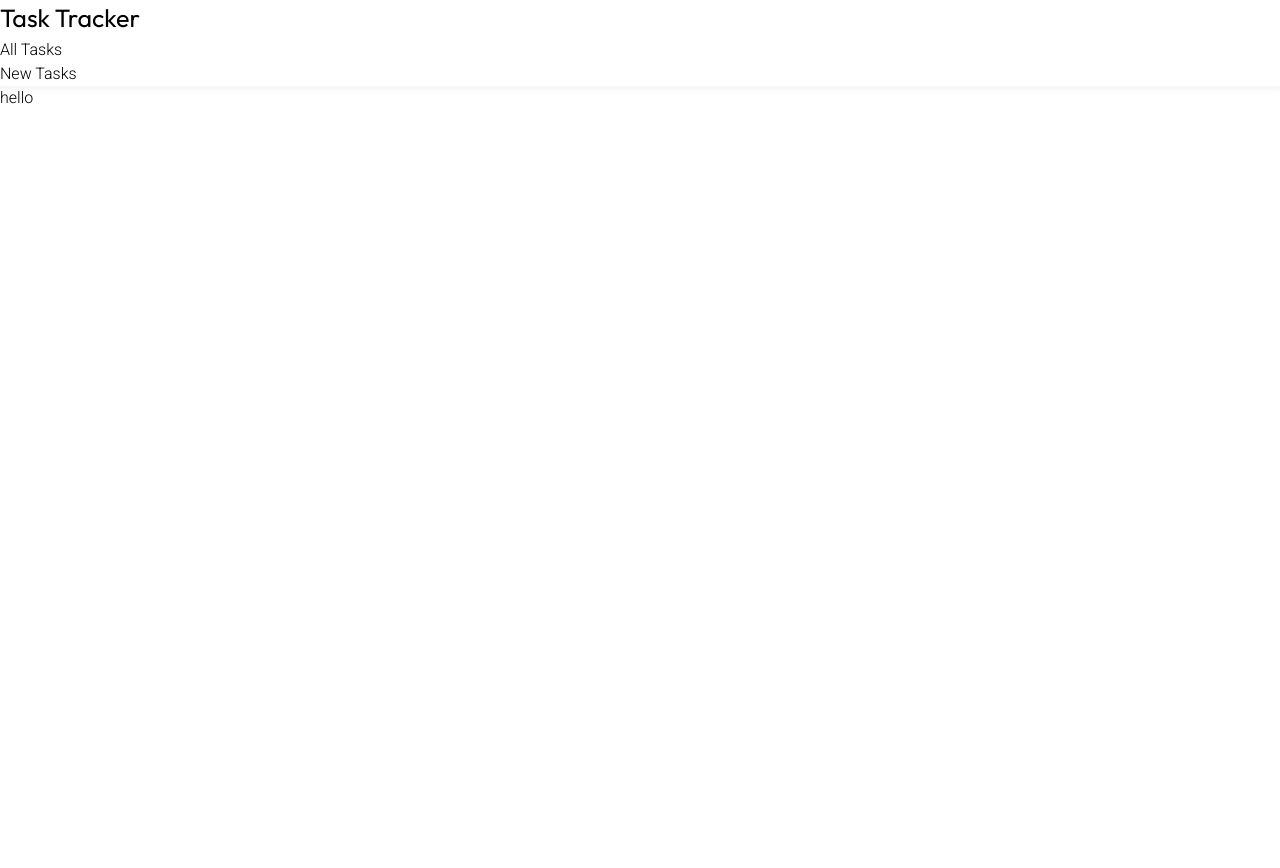
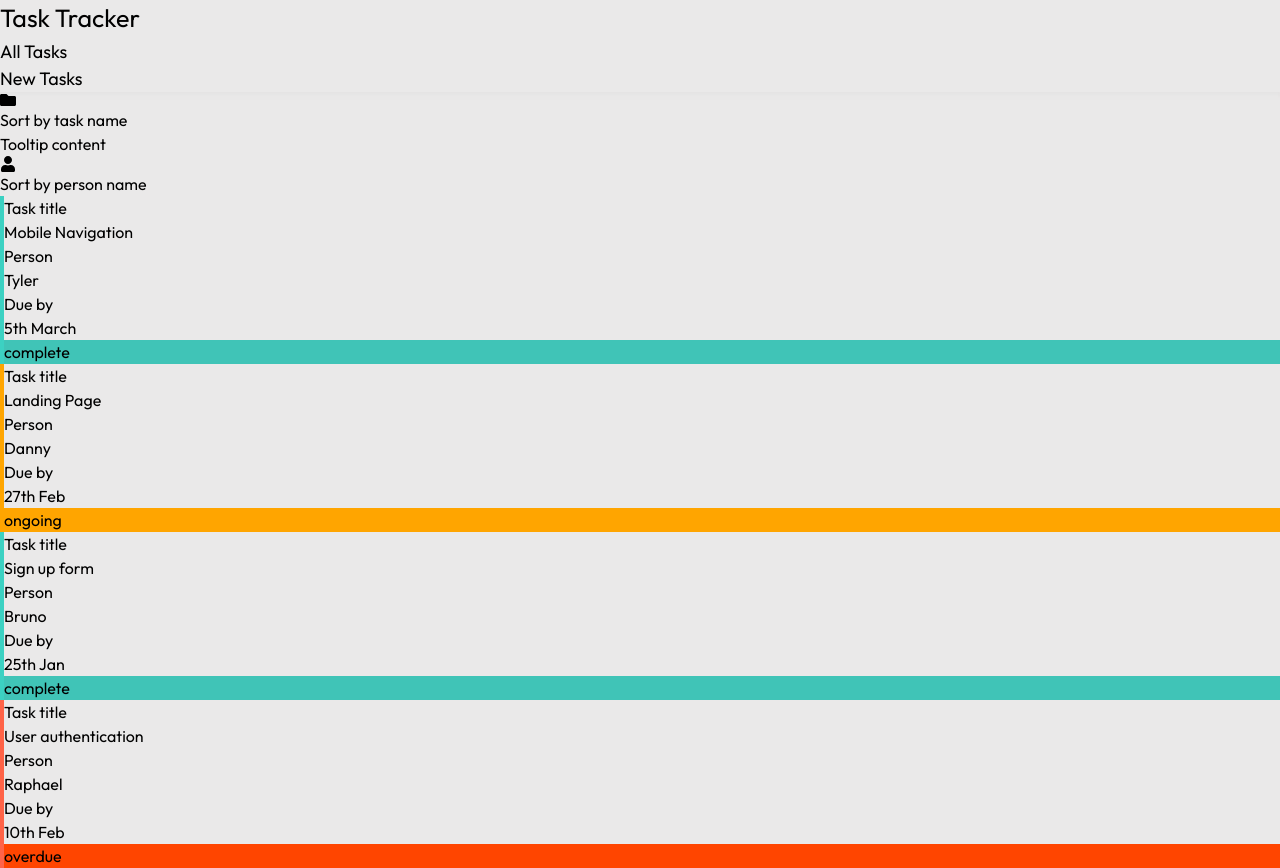
Before and after one commit to brunoFernandes21/react-task-tracker-2024, a React (Vite) app: page / in a window 1280 px wide. Before the commit the page ends 800 px from the top, so only its background shows below. Built offline with nearby package versions, Linux system fonts and the light colour scheme.

Commit message:
create header, tasks, and container components with some simple features

```diff
--- a/package.json
+++ b/package.json
@@ -11,7 +11,8 @@
   },
   "dependencies": {
     "react": "^18.2.0",
-    "react-dom": "^18.2.0"
+    "react-dom": "^18.2.0",
+    "react-icons": "^5.0.1"
   },
   "devDependencies": {
     "@types/react": "^18.2.66",
--- a/src/App.jsx
+++ b/src/App.jsx
@@ -1,15 +1,46 @@
-import Header from "./components/Header"
-import TaskContainer from "./components/TaskContainer"
+import { useState } from "react";
+import Header from "./components/Header";
+import TasksContainer from "./components/TasksContainer";
 
 const App = () => {
+  const [tasks, setTasks] = useState([
+    {
+      id: 1,
+      person: "Tyler",
+      title: "Mobile Navigation",
+      due: "5th March",
+      status: "complete",
+    },
+    {
+      id: 2,
+      person: "Danny",
+      title: "Landing Page",
+      due: "27th Feb",
+      status: "ongoing",
+    },
+    {
+      id: 3,
+      person: "Bruno",
+      title: "Sign up form",
+      due: "25th Jan",
+      status: "complete",
+    },
+    {
+      id: 4,
+      person: "Raphael",
+      title: "User authentication",
+      due: "10th Feb",
+      status: "overdue",
+    },
+  ]);
   return (
     <main>
-      <Header/>
-      <section className="max-w-[1200px] text-slate-800 m-auto">
-        <TaskContainer/>
+      <Header />
+      <section className="px-5 md:max-w-[1200px] text-slate-800 m-auto">
+        <TasksContainer tasks={tasks} setTasks={setTasks} />
       </section>
     </main>
-  )
-}
+  );
+};
 
-export default App
+export default App;
--- a/src/components/Header.jsx
+++ b/src/components/Header.jsx
@@ -1,10 +1,10 @@
 const Header = () => {
   return (
-    <nav className="flex justify-between items-center h-16 sm:px-10 lg:px-40 text-slate-600">
+    <nav className="flex justify-between items-center h-16 px-5 md:px-10 lg:px-40 text-gray-500">
       <h1>Task Tracker</h1>
         <ul className="flex gap-6 items-center">
-          <li className=" cursor-pointer hover:text-slate-900 transition-all ease-in-out">All Tasks</li>
-          <li className="cursor-pointer hover:text-slate-900 transition-all ease-in-out">New Tasks</li>
+          <li className="font-semibold cursor-pointer hover:text-slate-900 transition-all ease-in-out">All Tasks</li>
+          <li className="font-semibold cursor-pointer hover:text-slate-900 transition-all ease-in-out">New Tasks</li>
         </ul>
     </nav>
   )
--- /dev/null
+++ b/src/components/Task.jsx
@@ -0,0 +1,25 @@
+const Task = ({ task }) => {
+  return (
+    <main className={`grid grid-cols-6 mt-1 bg-gray-100 p-5 rounded task ${task.status} divide-`}>
+      <section className="col-span-3 ">
+        <div className="text-lg text-slate-400">Task title</div>
+        <div>{task.title}</div>
+      </section>
+      <section>
+        <div className="text-lg text-slate-400">Person</div>
+        <div>{task.person}</div>
+      </section>
+      <section>
+        <div className="text-lg text-slate-400">Due by</div>
+        <div>{task.due}</div>
+      </section>
+      <section className="flex items-center justify-center">
+        <div className={`flex items-center justify-center font-semibold rounded-full py-1 w-24 text-white chip ${task.status}`}>
+        <span>{task.status}</span>
+        </div>
+      </section>
+    </main>
+  );
+};
+
+export default Task;
--- a/src/components/TaskContainer.jsx
+++ /dev/null
@@ -1,9 +0,0 @@
-const TaskContainer = () => {
-  return (
-    <main className='task__container border mt-20'>
-        hello
-    </main>
-  )
-}
-
-export default TaskContainer
--- /dev/null
+++ b/src/components/TasksContainer.jsx
@@ -0,0 +1,60 @@
+import Task from "./Task";
+import { FaFolder } from "react-icons/fa";
+import { FaUser } from "react-icons/fa";
+
+const TasksContainer = ({ tasks, setTasks }) => {
+  const sortByTaskName = () => {
+    const sortedTasks = tasks.sort((a, b) => {
+      //One way of sorting string in ASC
+      return a.title < b.title ? -1 : 1;
+    });
+
+    setTasks([...sortedTasks]);
+  };
+
+  const sortByPersonName = () => {
+    const sortedTasks = tasks.sort((a, b) => {
+      if (tasks.length !== 0) {
+        //One way of sorting string in ASC
+        return a.person.localeCompare(b.person);
+      }
+    });
+
+    setTasks([...sortedTasks]);
+  };
+
+  return (
+    <main className="mt-20">
+      <section className="flex items-center mb-10 gap-8 ml-4">
+        <button
+          onClick={sortByTaskName}
+          data-tooltip-target="tooltip-default" type="button"
+          className="flex items-center gap-2 text-gray-500"
+        >
+          <FaFolder />
+          <span>Sort by task name</span>
+        </button>
+        <div
+          id="tooltip-default"
+          role="tooltip"
+          className="absolute z-10 invisible inline-block px-3 py-2 text-sm font-medium text-white transition-opacity duration-300 bg-gray-900 rounded-lg shadow-sm opacity-0 tooltip dark:bg-gray-700"
+        >
+          Tooltip content
+          <div className="tooltip-arrow" data-popper-arrow></div>
+        </div>
+        <button
+          onClick={sortByPersonName}
+          className="flex items-center gap-2 text-gray-500"
+        >
+          <FaUser />
+          <span>Sort by person name</span>
+        </button>
+      </section>
+      {tasks.map((task) => (
+        <Task key={task.id} task={task} />
+      ))}
+    </main>
+  );
+};
+
+export default TasksContainer;
--- a/src/index.css
+++ b/src/index.css
@@ -13,10 +13,10 @@
 
 :root {
   /* General  */
-  --all-headings: "Outfit", sans-serif;
+  --font-family: "Outfit", sans-serif;
   /* --heading-color: #0000; */
   --paragraph: "Roboto", sans-serif;
-  --body-background: #ffffff;
+  --body-background: #eae9e9;
   --text-sizing: 16px;
 
   /* MOBILE  */
@@ -29,7 +29,7 @@
 }
 
 body {
-  font-family: var(--paragraph);
+  font-family: var(--font-family);
   background: var(--body-background);
   font-size: var(--text-sizing);
 }
@@ -41,17 +41,40 @@ body {
   max-width: 1065px;
   margin: 0 auto;
   padding: 0px 40px 40px 0px;
-
 }
 
 nav {
-    box-shadow: 0px 0px 4px 4px rgba(209, 207, 207, 0.2);
+  box-shadow: 0px 0px 4px 4px rgba(209, 207, 207, 0.2);
+}
 
+nav {
+  font-size: 25px;
 }
-nav > h1 {
-    font-family: var(--all-headings);
-    font-size: 25px;
+
+nav > ul {
+  font-size: 18px;
 }
+
+.task.complete {
+  border-left: 4px solid #3cd1c2;
+}
+.chip.complete {
+  background: #40c4b7;
+}
+.task.ongoing {
+  border-left: 4px solid orange;
+}
+.chip.ongoing {
+  background: orange;
+}
+.task.overdue {
+  border-left: 4px solid tomato;
+}
+.chip.overdue {
+  background: orangered;
+}
+
+
 
 /* .task__container {
     max-width: 500px;
```
Also changed, not shown: 1 other file (tests, documents, lock files or other folders).
